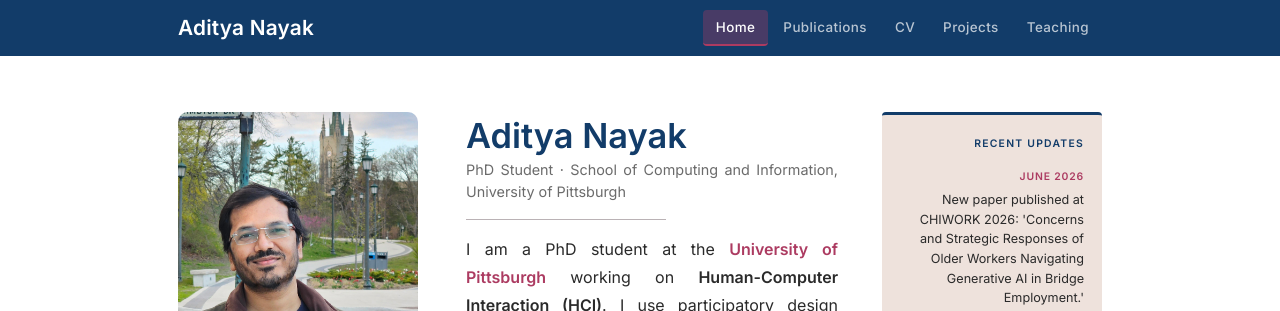
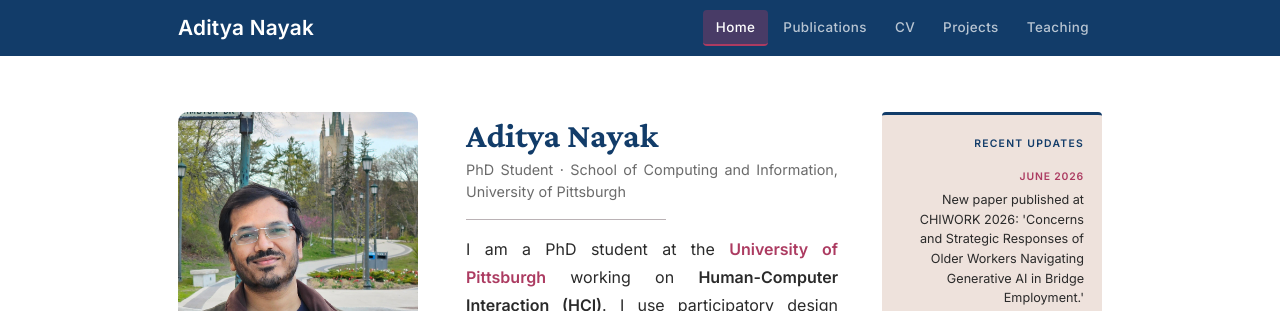
Before and after one commit to adityanayak-info/adityanayak-info.github.io, a Jekyll site: the page built from index.md, in a window 1280 px wide. Shown: the top 311 px of the page. Built offline with Jekyll 4.4.1, drawn with Linux system fonts in a browser that asks for light colours.

Commit message:
Update style.css

```diff
--- a/assets/css/style.css
+++ b/assets/css/style.css
@@ -306,7 +306,7 @@ a:hover { color: var(--navy); text-decoration: underline; }
 /* ── Right column ── */
 .profile-text { flex: 1; padding-top: 2px; }
 
-.profile-text h1 { font-size: 2.15rem; margin-bottom: 0.15rem; color: var(--navy); font-family: var(--font-body);}
+.profile-text h1 { font-size: 2.15rem; margin-bottom: 0.15rem; color: var(--navy);}
 
 .profile-subtitle {
   font-size: 0.9rem;
```
